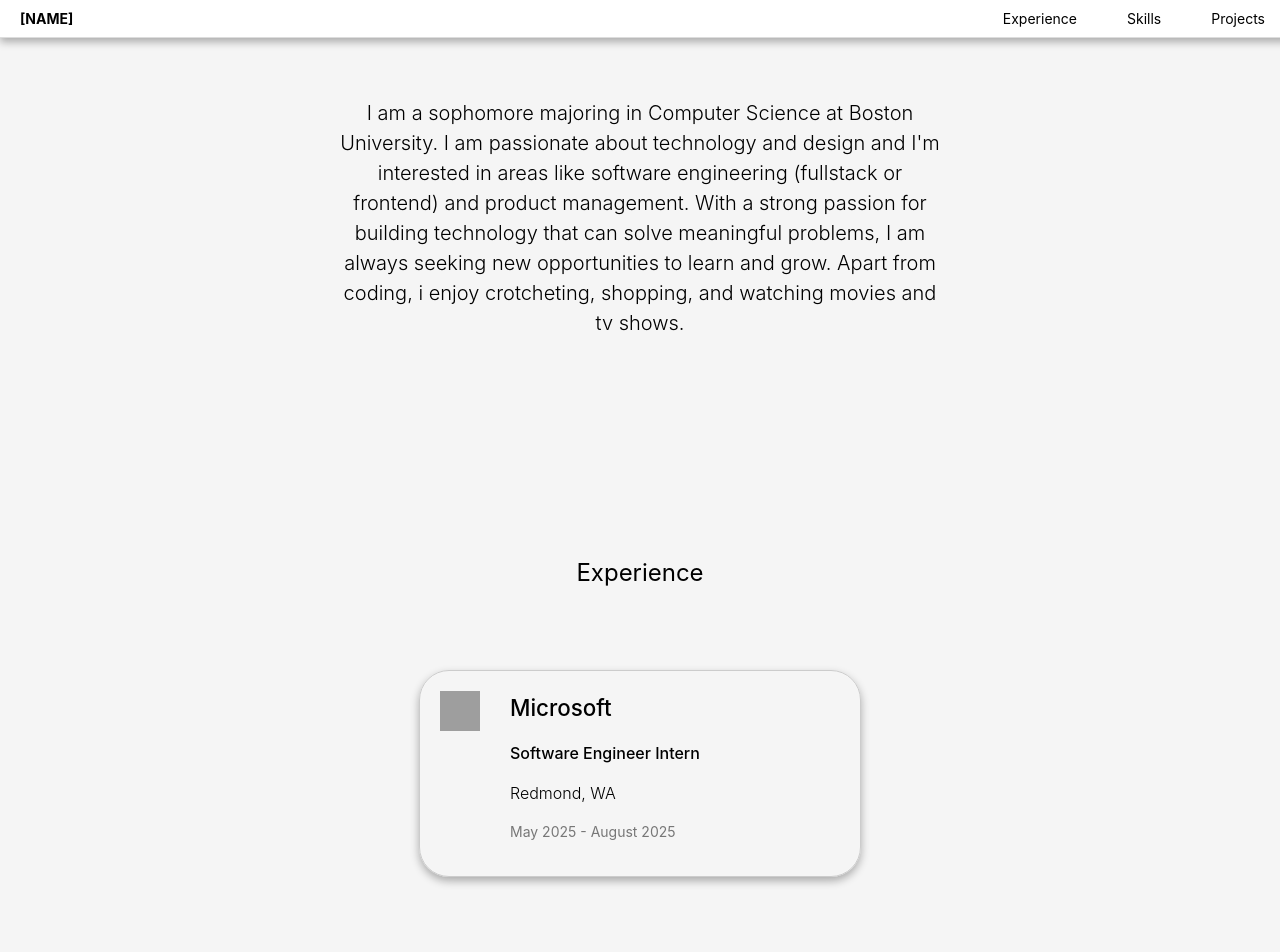
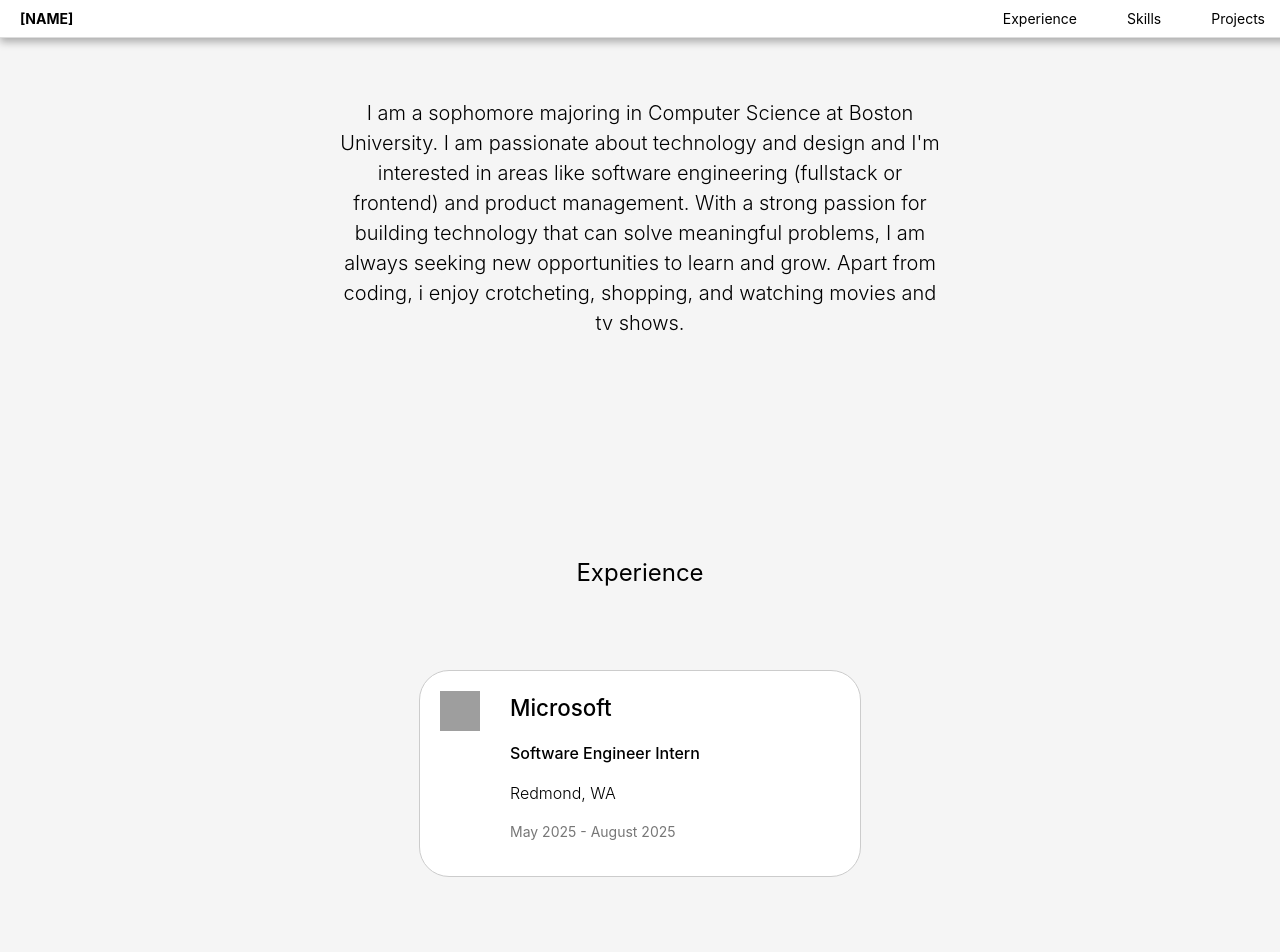
Before and after one commit to karachi01/personal_website_V2, a React (Vite) app: page / in a window 1280 px wide. Shown: the top 952 px of the page. Built offline with nearby package versions, Linux system fonts and the light colour scheme; grey boxes are pictures that could not be loaded.

Commit message:
Removed box shadows from box

```diff
--- a/src/App.css
+++ b/src/App.css
@@ -103,6 +103,7 @@ body{
 }
 
 .company-exp {
+  background-color: white;
   padding: 20px;
   margin: 20px auto;
   text-align: left;
@@ -111,7 +112,7 @@ body{
   max-width: 400px;
   font-size: 16px;
   line-height: 1.5;
-  box-shadow: 0 4px 8px rgba(1, 1, 1, 0.3);
+  box-shadow: none;
   display: flex;
   margin-bottom: 100px;
 }
@@ -276,6 +277,7 @@ body{
 }
 
 .project-exp {
+  background-color: white;
   padding: 20px;
   margin: 20px auto;
   text-align: left;
@@ -284,7 +286,7 @@ body{
   max-width: 400px;
   font-size: 16px;
   line-height: 1.5;
-  box-shadow: 0 4px 8px rgba(1, 1, 1, 0.3);
+  box-shadow: none;
   display: flex;
   margin-bottom: 100px;
 }
```
Also changed, not shown: 1 other file (tests, documents, lock files or other folders).
